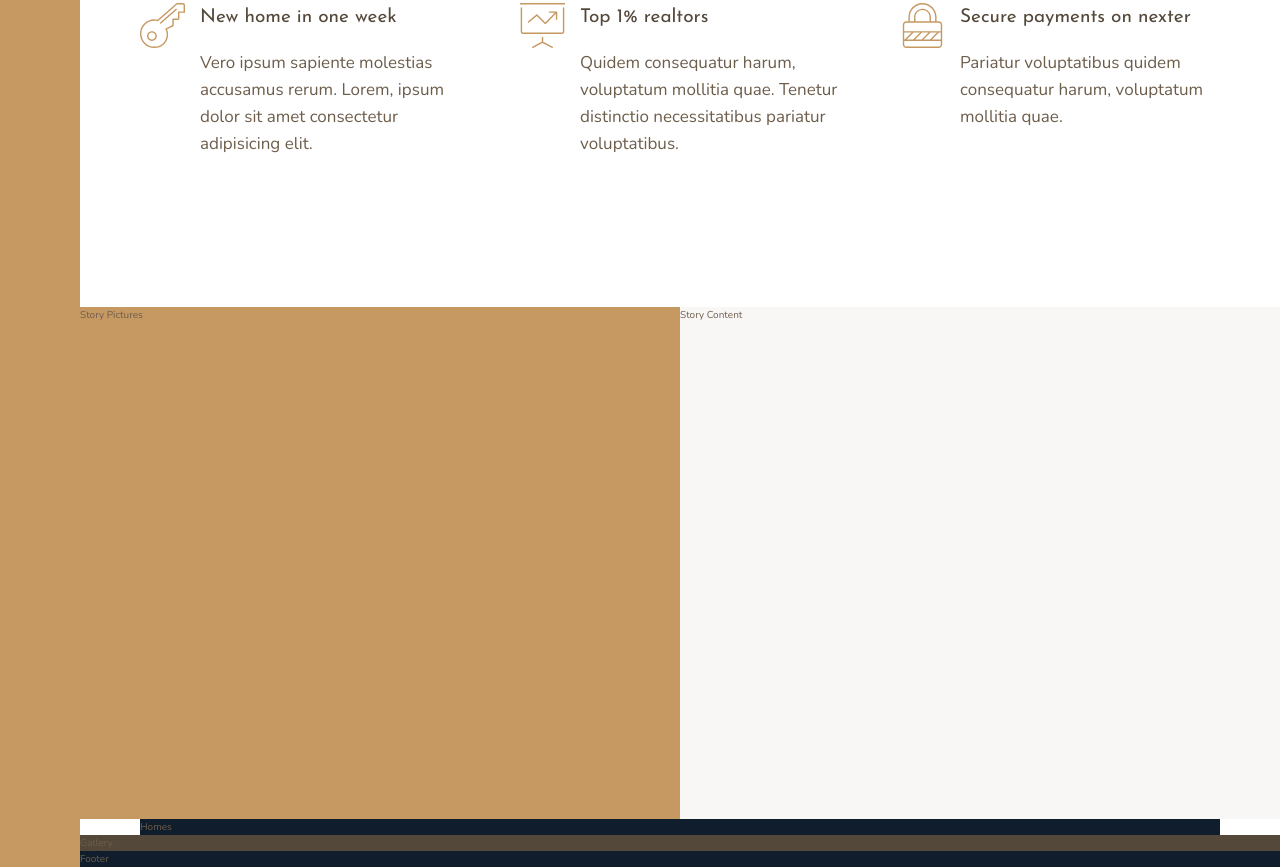
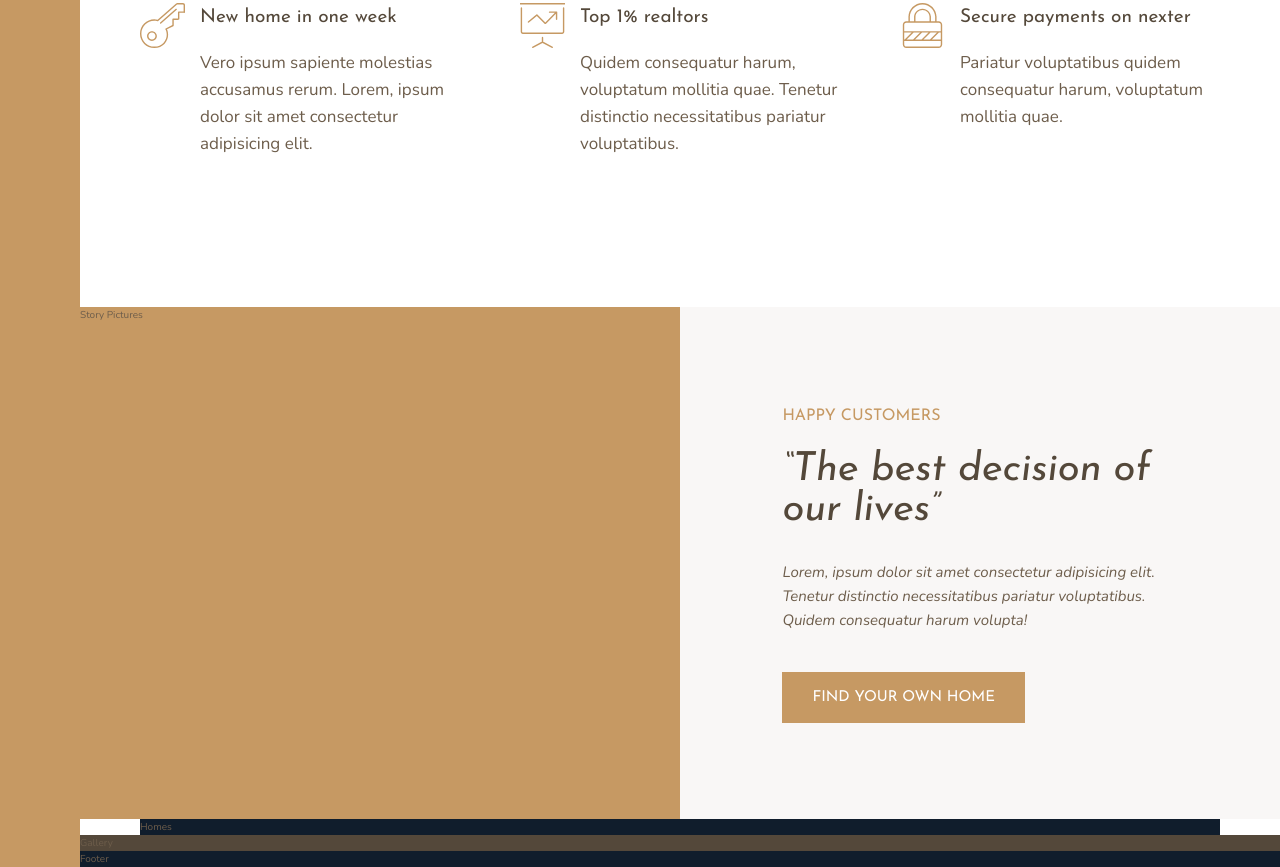
Before and after one commit to Souravbanerjeedata/Nexter--a-real-estate-landing-page, a website: page index.html in a window 1280 px wide. Shown: the part 1001-1868 px from the top of the page. Drawn offline with nearby package versions, Linux system fonts and the light colour scheme.

Commit message:
Building the Story Section - Part 1

```diff
--- a/index.html
+++ b/index.html
@@ -81,7 +81,18 @@
       </div>
     </section>
     <div class="story__pictures">Story Pictures</div>
-    <div class="story__content">Story Content</div>
+    <div class="story__content">
+      <h3 class="heading-3 mb-sm">Happy Customers</h3>
+      <h2 class="heading-2 heading-2--dark mb-md">
+        “The best decision of our lives”
+      </h2>
+      <p class="story__text">
+        Lorem, ipsum dolor sit amet consectetur adipisicing elit. Tenetur
+        distinctio necessitatibus pariatur voluptatibus. Quidem consequatur
+        harum volupta!
+      </p>
+      <button class="btn">find your own home</button>
+    </div>
     <section class="homes">Homes</section>
     <section class="gallery">Gallery</section>
     <footer class="footer">Footer</footer>
--- a/sass/_story.scss
+++ b/sass/_story.scss
@@ -9,5 +9,14 @@
   &__content {
     background-color: base.$color-grey-light-1;
     grid-column: col-start 5 / full-end;
+    align-content: center;
+
+    padding: 6rem 8vw;
+  }
+
+  &__text {
+    font-size: 1.5rem;
+    font-style: italic;
+    margin-bottom: 4rem;
   }
 }
--- a/sass/_typography.scss
+++ b/sass/_typography.scss
@@ -10,9 +10,24 @@
 }
 .heading-2 {
   @extend %heading;
+  font-size: 4rem;
+  font-style: italic;
+  line-height: 1;
+
+  &--light {
+    color: base.$color-grey-light-1;
+  }
+  &--dark {
+    color: base.$color-grey-dark-1;
+  }
 }
 .heading-3 {
   @extend %heading;
+  font-size: 1.6rem;
+  font-weight: 400;
+  text-transform: uppercase;
+  color: base.$color-primary;
+  font-family: base.$font-display;
 }
 .heading-4 {
   @extend %heading;
@@ -25,3 +40,33 @@
     color: base.$color-grey-dark-1;
   }
 }
+
+.btn {
+  text-transform: uppercase;
+  font-size: 1.5rem;
+  color: #fff;
+  background-color: base.$color-primary;
+  border: none;
+  border-radius: 0;
+  padding: 1.8rem 3rem;
+  cursor: pointer;
+  font-family: base.$font-display;
+  transition: all 0.2s;
+
+  &:hover {
+    background-color: base.$color-primary-dark;
+  }
+}
+
+.mb-sm {
+  margin-bottom: 2rem;
+}
+.mb-md {
+  margin-bottom: 3rem;
+}
+.mb-lg {
+  margin-bottom: 4rem;
+}
+.mb-hg {
+  margin-bottom: 8rem;
+}
```
Also changed, not shown: css/style.css, 1 other file.
